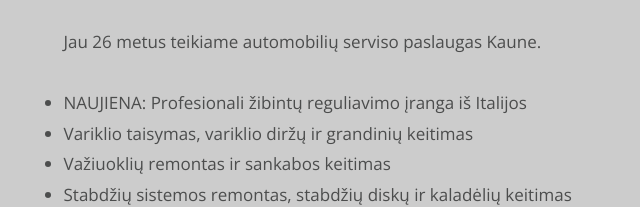
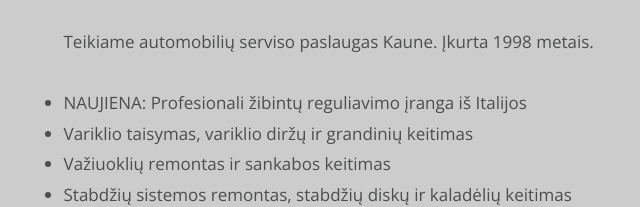
Before and after one commit to autoagregatai/autoagregatai.github.io, a plain HTML site: page index.html in a window 1280 px wide. Shown: the part 566-773 px from the top of the page, 289-929 px from the left. Drawn offline with nearby package versions, Linux system fonts and the light colour scheme.

Commit message:
Update index.html

```diff
--- a/index.html
+++ b/index.html
@@ -40,7 +40,7 @@
 		<main>
 			<header id="apie" class="row tm-welcome-section">
 				<h2 class="col-12 text-center tm-section-title">Automobilių servisas „Autoagregatai”</h2>
-				<div style="padding-left:25px"><p class="col-12">Jau 26 metus teikiame automobilių serviso paslaugas Kaune.<br><br></p>
+				<div style="padding-left:25px"><p class="col-12">Teikiame automobilių serviso paslaugas Kaune. Įkurta 1998 metais.<br><br></p>
 
                 <ul class="col-12">
 		  <li>NAUJIENA: Profesionali žibintų reguliavimo įranga iš Italijos</li>
```
